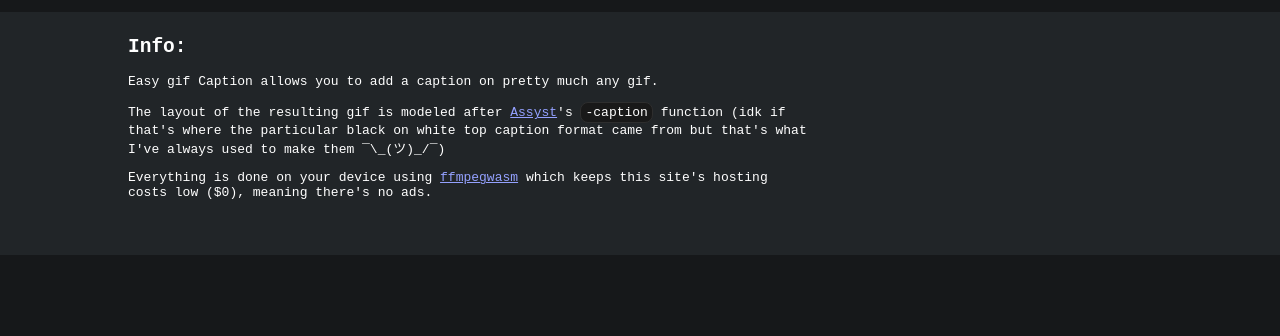
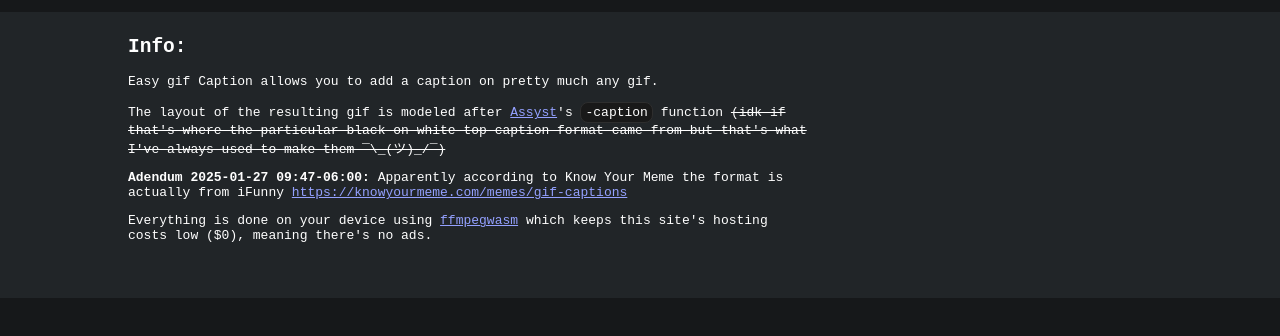
Before and after one commit to laine-hallot/easy-gif-caption, a website built with webpack: page index.html in a window 1280 px wide. Shown: the part 814-1150 px from the top of the page. Before the commit the page ends 1111 px from the top, so only its background shows below. Built offline with nearby package versions, Linux system fonts and the light colour scheme.

Commit message:
Correct source of the meme format

```diff
--- a/index.html
+++ b/index.html
@@ -58,10 +58,11 @@
         <p>
           The layout of the resulting gif is modeled after
           <a href="https://github.com/Jacherr/assyst2">Assyst</a>'s
-          <span class="inline-pre">-caption</span> function (idk if that's where
+          <span class="inline-pre">-caption</span> function <s>(idk if that's where
           the particular black on white top caption format came from but that's
-          what I've always used to make them ¯\_(ツ)_/¯)
+          what I've always used to make them ¯\_(ツ)_/¯)</s>
         </p>
+        <p><b>Adendum 2025-01-27 09:47-06:00:</b> Apparently according to Know Your Meme the format is actually from iFunny <a href="https://knowyourmeme.com/memes/gif-captions">https://knowyourmeme.com/memes/gif-captions</a></p>
         <p>
           Everything is done on your device using
           <a href="https://ffmpegwasm.netlify.app/">ffmpegwasm</a> which keeps
```
